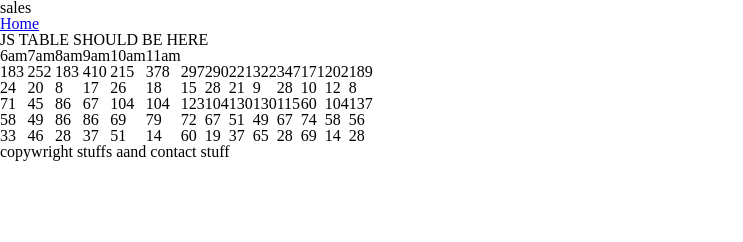
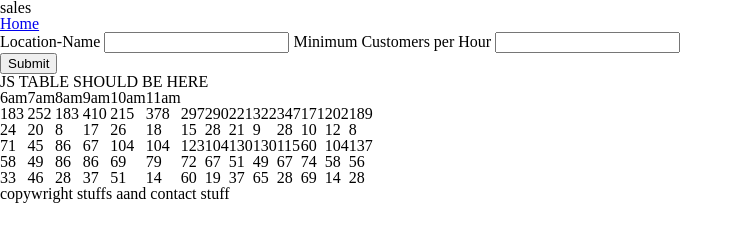
Before and after one commit to M-Ravenmoore/cookie-stand, a plain HTML site: page pages/sales.html in a window 1280 px wide. Shown: the whole page, without its empty margins (0-743 px from the left). Drawn offline with Linux system fonts and the light colour scheme.

Commit message:
got form html started

```diff
--- a/js/app.js
+++ b/js/app.js
@@ -77,6 +77,11 @@ function buildHeader(){
   }
 }
 
+
+
+
+
+
 function buildStoreContent(){
   buildHeader();
 }
--- a/pages/sales.html
+++ b/pages/sales.html
@@ -16,6 +16,24 @@
     </nav>
   </header>
   <main>
+    <section id="locationForm">
+      <form id="location-form">
+        <fieldset>
+          <label> Location-Name
+            <input Name="city-name" type="text" />
+          </label>
+
+          <label> Minimum Customers per Hour
+            <input Name="minCustomers" type="number" />
+          </label>
+
+
+        </fieldset>
+        <button type="submit">Submit</button>
+      </form>
+    </section>
+
+
     <h2>JS TABLE SHOULD BE HERE</h2>
     <table>
       <tbody id ="table">
```
